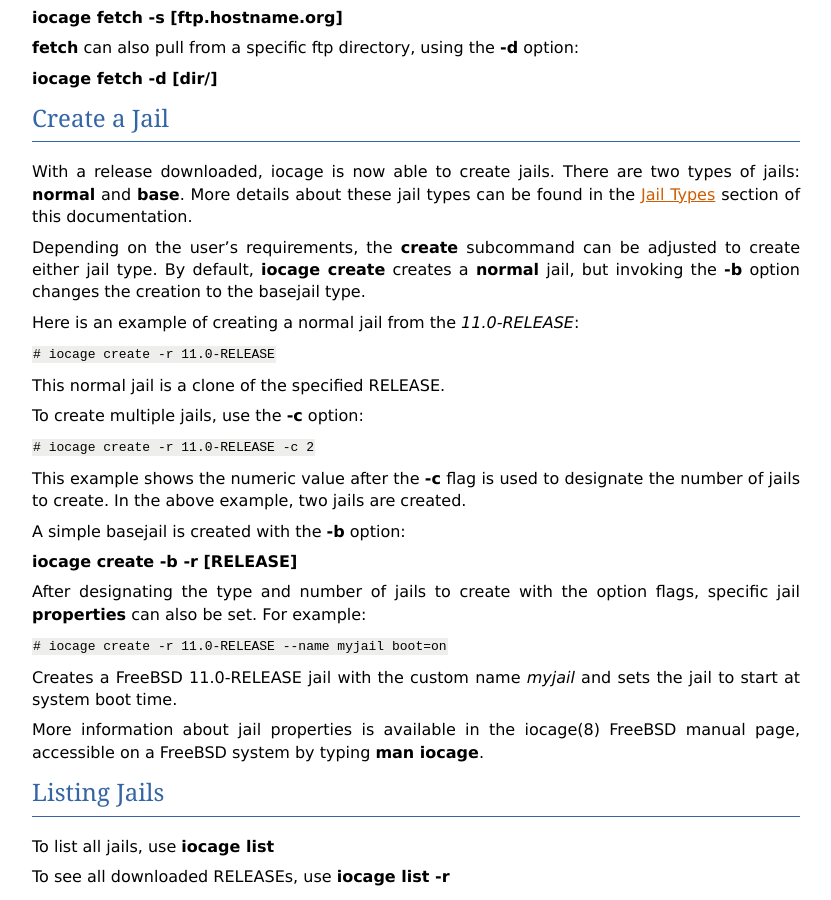
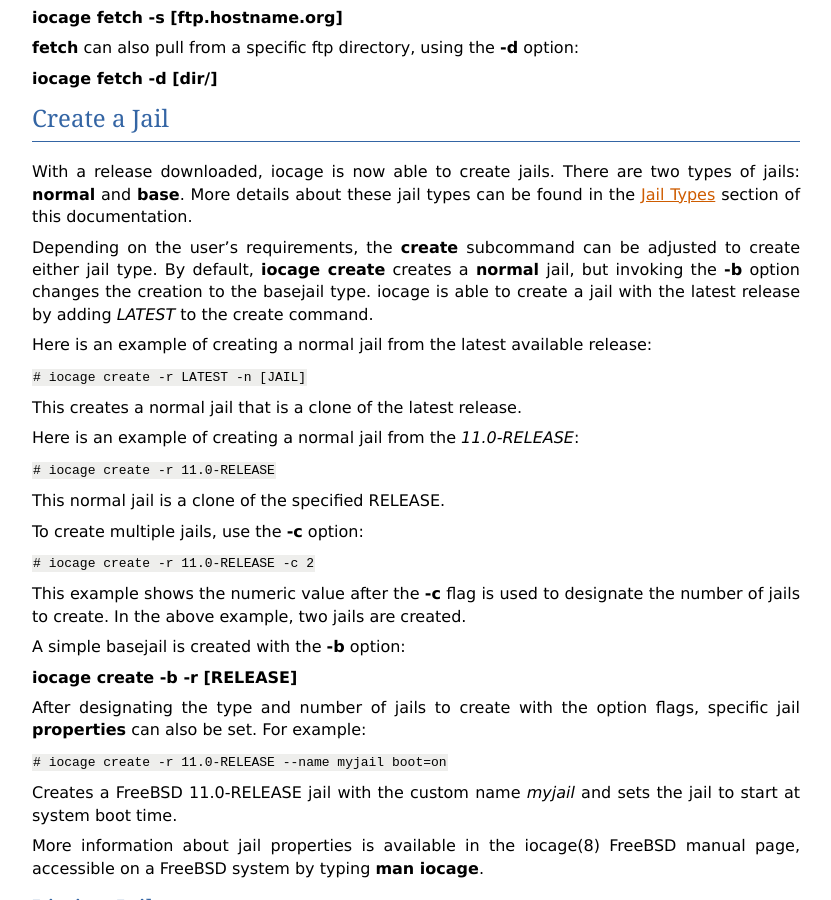
Before and after one commit to iocage/iocage, a Sphinx documentation site: the page built from doc/source/basic-use.rst, in a window 1280 px wide and 900 px high, scrolled down 1705 px. Shown: the whole window, without its empty margins (48-879 px from the left). Built offline with Sphinx 7.4.7, drawn with Linux system fonts in a browser that asks for light colours.

Commit message:
Iocage doc update (#501)
* Updated iocage docs: Added install chapter, organized, fixed.

* Added a plugins chapter to the docs.

* Applied recommneded changes

* Updated the 'iocage get' to include the flags '-s' and -j'

* Added section on setting iocage environment variables

* Iocage doc updates

* Iocage doc updates.

* Updated docs about using '..-r LATEST' for 'iocage create'.

* Precautionary measure to make sure build/html files were committed.

* Lowercase'd iocage.

```diff
--- a/doc/source/basic-use.rst
+++ b/doc/source/basic-use.rst
@@ -129,7 +129,16 @@
 Depending on the user's requirements, the :command:`create` subcommand
 can be adjusted to create either jail type. By default,
 :command:`iocage create` creates a **normal** jail, but invoking the
-**-b** option changes the creation to the basejail type.
+**-b** option changes the creation to the basejail type. iocage is able
+to create a jail with the latest release by adding *LATEST* to
+the create command.
+
+Here is an example of creating a normal jail from the latest available
+release:
+
+:samp:`# iocage create -r LATEST -n [JAIL]`
+
+This creates a normal jail that is a clone of the latest release.
 
 Here is an example of creating a normal jail from the *11.0-RELEASE*:
 
```
Also changed, not shown: 7 other files.
